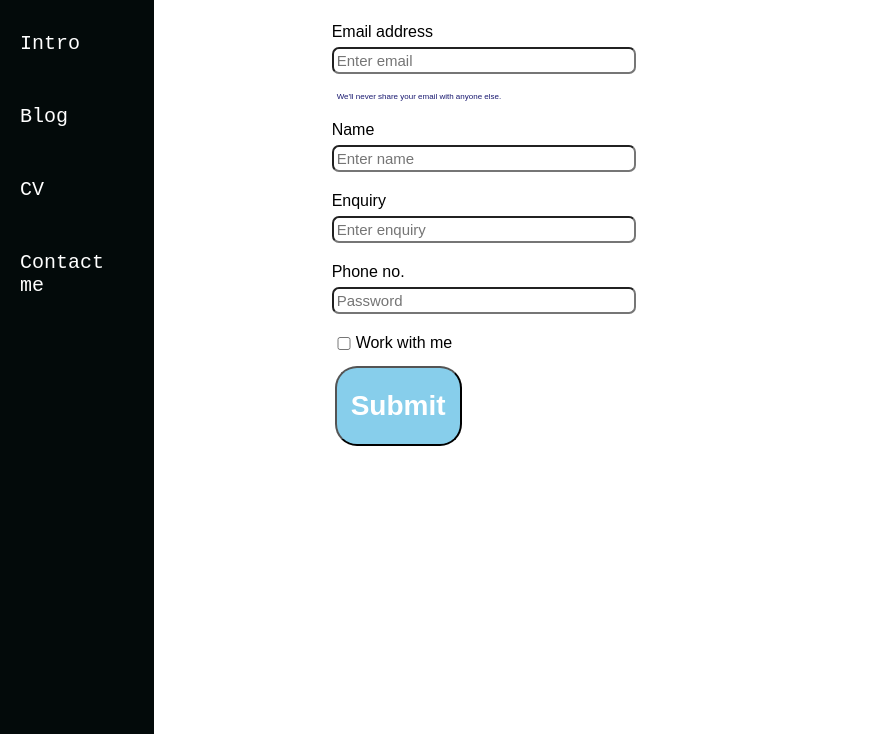
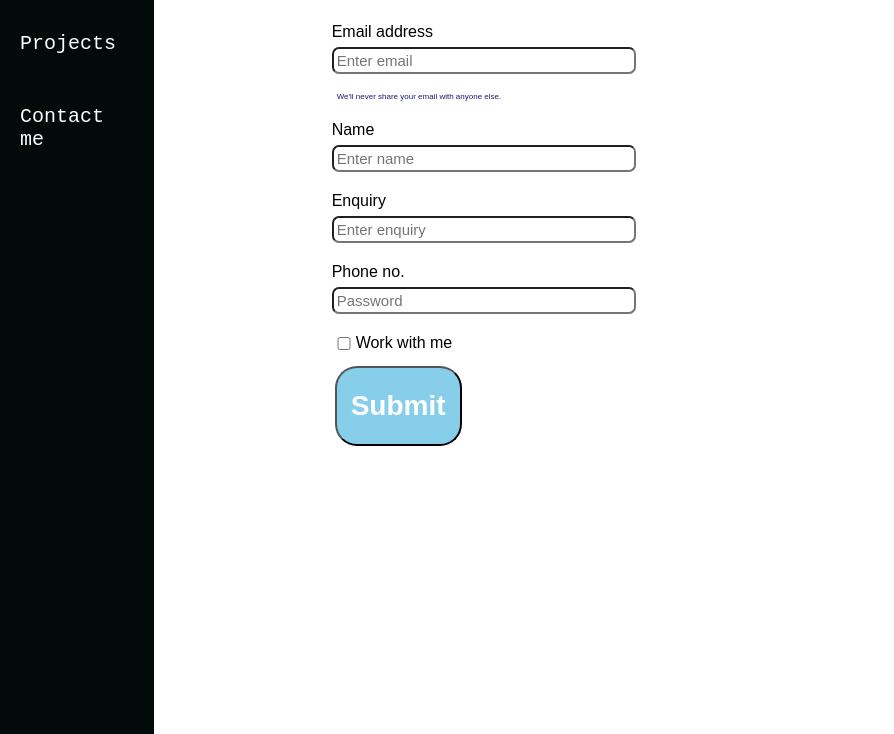
Before and after one commit to AryanC19/porfolio1, a plain HTML site: page contact.html in a window 1280 px wide. Shown: the part 86-820 px from the top of the page, without its empty margins (0-894 px from the left). Drawn offline with Linux system fonts and the light colour scheme.

Commit message:
Update contact.html

```diff
--- a/contact.html
+++ b/contact.html
@@ -23,11 +23,9 @@
             <nav>
                 <ul>
                     <li><a href='/'>Home</a></li>
-                    <li><a href='/into.html'>Intro</a></li>
 
+                    <li><a href='/projects.html'>Projects</a></li>
 
-                    <li><a href='/blog.html'>Blog</a></li>
-                    <li><a href='/cv.html'>CV</a></li>
                     <li><a href='/contact.html'>Contact me</a></li>
 
                 </ul>
```
